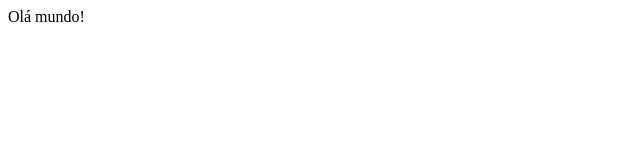
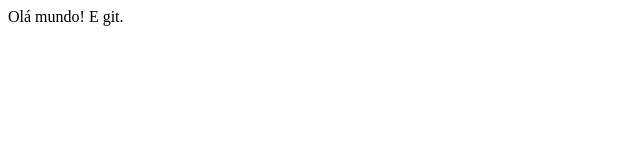
Before and after one commit to ufjf-dcc121/dcc121-2023-1-atv1-gabhrielv, a plain HTML site: page outra.html in a window 1280 px wide. Shown: the full height of the page, 0-640 px from the left. Drawn offline with Linux system fonts and the light colour scheme.

Commit message:
Modifica outra.html

```diff
--- a/outra.html
+++ b/outra.html
@@ -7,6 +7,6 @@
     <title>Document</title>
 </head>
 <body>
-    Olá mundo!
+    Olá mundo! E git.
 </body>
 </html>
```
